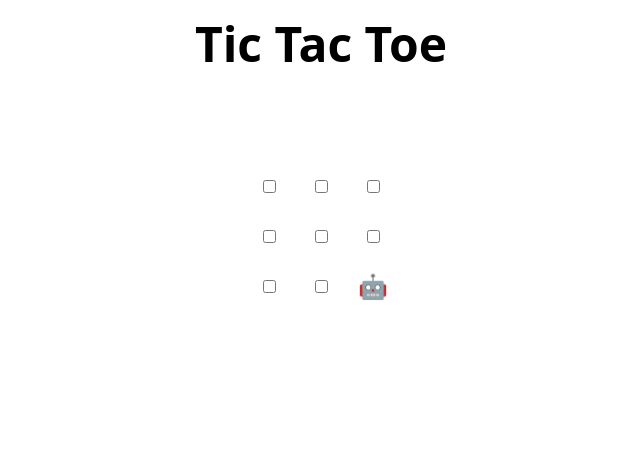
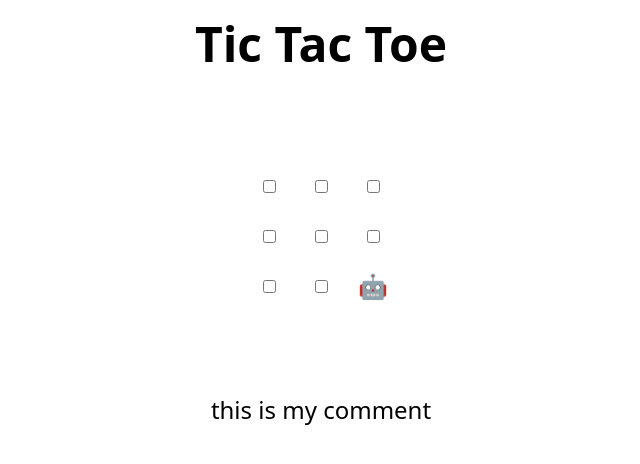
Before and after one commit to sandyyy741821/skills-review-pull-requests, a plain HTML site: page index.html in a window 1280 px wide. Shown: the whole page, without its empty margins (319-959 px from the left). Drawn offline with Linux system fonts and the light colour scheme.

Commit message:
Update index.html

```diff
--- a/index.html
+++ b/index.html
@@ -48,7 +48,7 @@
 </table>
 
 <h2 hidden>Game over, refresh to play again 🧑‍💻 🤖!</h2>
-
+this is my comment
 <script>
   // Initialization
   const boxes = Array.from(document.querySelectorAll("td"));
```
